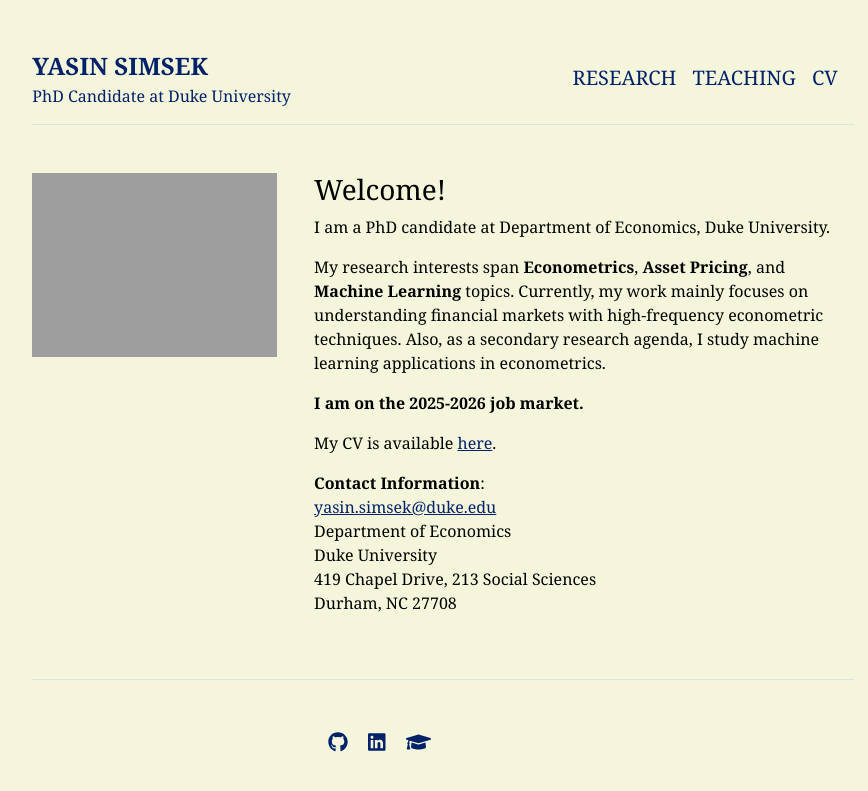
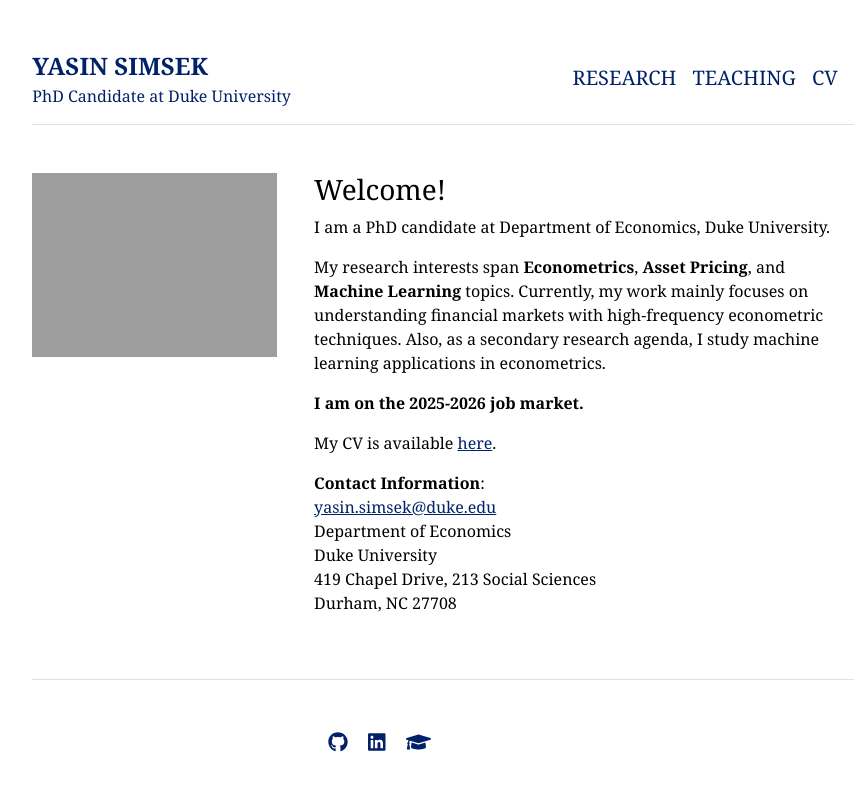
Before and after one commit to yasin-simsek/yasin-simsek.github.io, a Jekyll site: the page built from index.md, in a window 1280 px wide. Shown: the top 791 px of the page, without its empty margins (197-1065 px from the left). Built offline with Jekyll 4.4.1, drawn with Linux system fonts in a browser that asks for light colours.

Commit message:
update bg color

```diff
--- a/_sass/main.scss
+++ b/_sass/main.scss
@@ -1,4 +1,4 @@
-$backgroundColor: #F5F5DC; // White background in HEX
+$backgroundColor: #FFFFFF; // White background in HEX
 $bodyColor: #000000; // Dark red color in HEX
 // $bodyFont: -apple-system,BlinkMacSystemFont,"Segoe UI",Helvetica,Arial,sans-serif,"Apple Color Emoji","Segoe UI Emoji","Segoe UI Symbol"; // Font stack
 $bodyFont: "Merriweather", Georgia, serif; // Elegant serif font for academic websites
```
